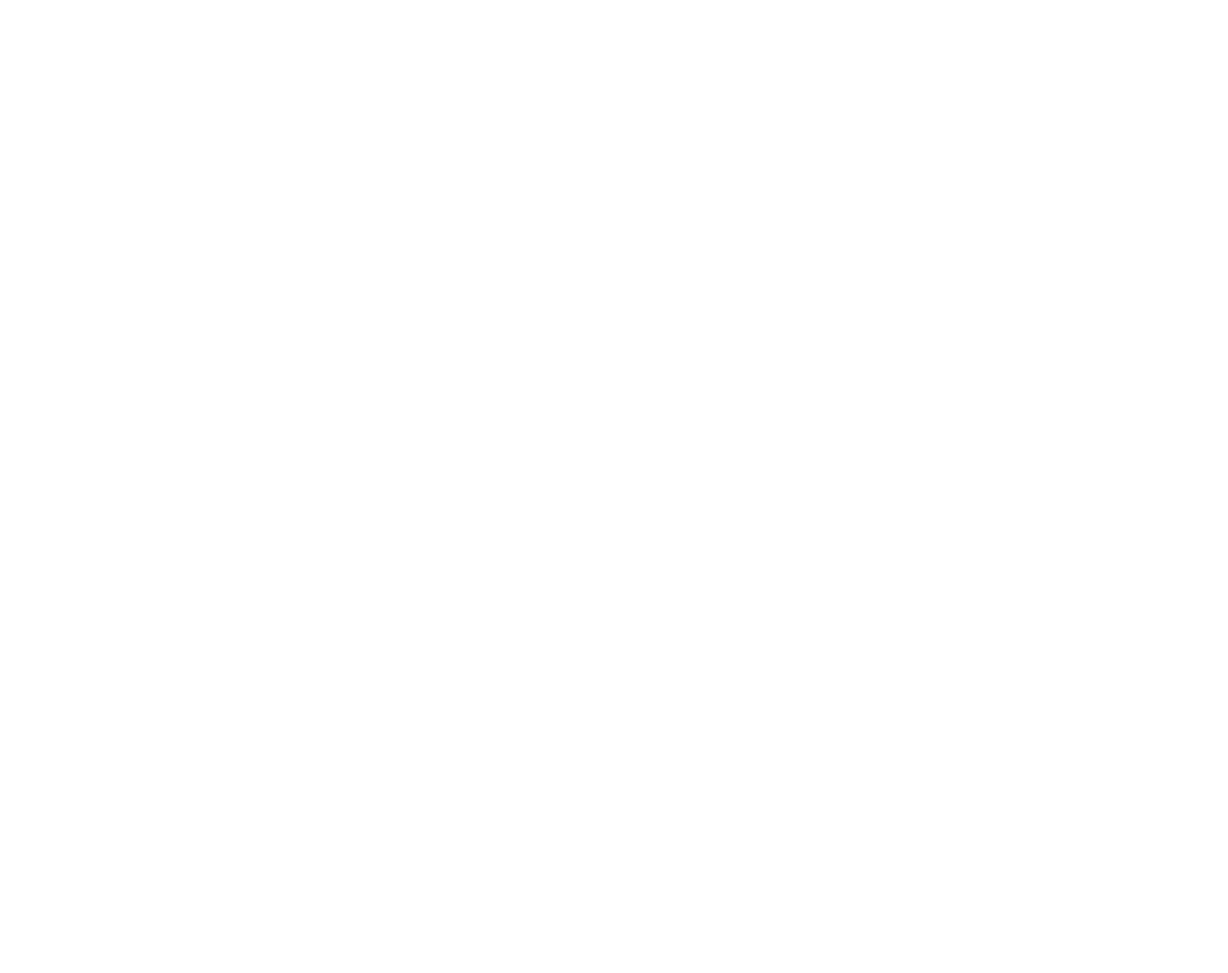
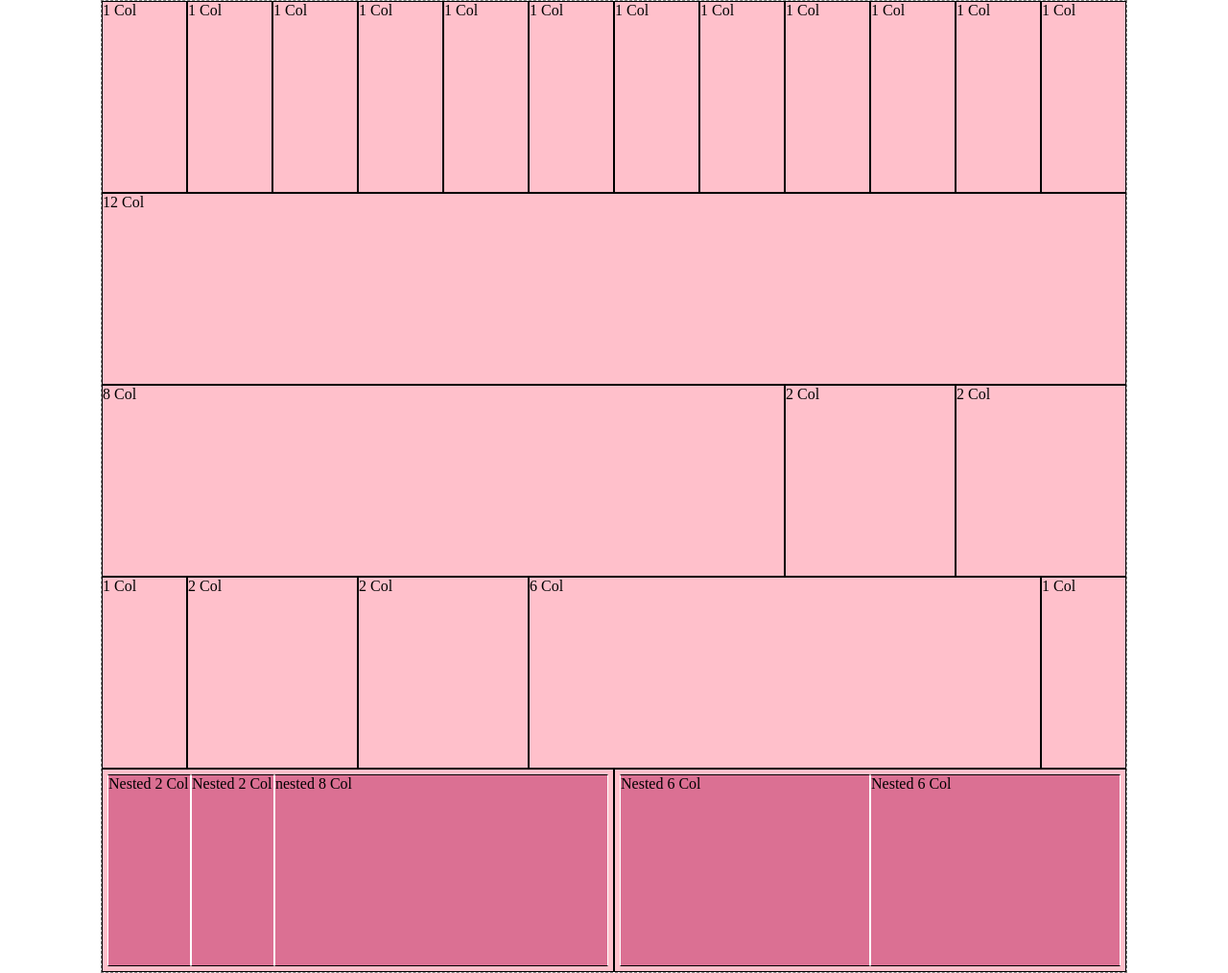
Before and after one commit to leoloca98/html-css-12bool, a plain HTML site: page index.html in a window 1280 px wide. Shown: the whole page at 96% size. Before the commit the page ends 800 px from the top, so only its background shows below. Drawn offline with Linux system fonts and the light colour scheme.

Commit message:
Add Dekstop First

```diff
--- /dev/null
+++ b/css/12bool.css
@@ -0,0 +1,122 @@
+/* **********  BOX SIZING  ********** */
+
+* {
+    margin: 0;
+    padding: 0;
+    box-sizing: border-box;
+}
+
+/* **********  CONTAINER  ********** */
+
+/* Container Classico */
+
+.container {
+    width: 100%;
+    max-width: 1070px;
+    margin: 0 auto;
+}
+
+/* Container a tutta pagina */
+
+.container-fluid {
+    width: 100%;
+    max-width: 100%;
+}
+
+/* **********  POSITION  ********** */
+
+.clearfix::after {
+    display: table;
+    clear: both;
+    content: "";
+}
+
+.center {
+    left: 50%;
+    top: 50%;
+    transform: translate(-50%, -50%);
+}
+
+/* **********  FLEX  ********** */
+
+/* Rigo */
+
+.row {
+    display: flex;
+    flex-direction: row;
+    flex-wrap: wrap;
+}
+
+/* Colonna */
+
+.col {
+    flex-grow: 1;
+}
+
+[class*="col"] {
+    flex-shrink: 0;
+    flex-grow: 0;
+    flex-basis: auto;
+}
+
+/* ***********  SISTEMA 12 COLONNE  *********** */
+
+.col-12 {
+    width: calc(100% / 12 * 12);
+    max-width: calc(100% / 12 * 12);
+}
+
+.col-11 {
+    width: calc(100% / 12 * 11);
+    max-width: calc(100% / 12 * 11);
+}
+
+.col-10 {
+    width: calc(100% / 12 * 10);
+    max-width: calc(100% / 12 * 10);
+}
+
+.col-9 {
+    width: calc(100% / 12 * 9);
+    max-width: calc(100% / 12 * 9);
+}
+
+.col-8 {
+    width: calc(100% / 12 * 8);
+    max-width: calc(100% / 12 * 8);
+}
+
+.col-7 {
+    width: calc(100% / 12 * 7);
+    max-width: calc(100% / 12 * 7);
+}
+
+.col-6 {
+    width: calc(100% / 12 * 6);
+    max-width: calc(100% / 12 * 6);
+}
+
+.col-5 {
+    width: calc(100% / 12 * 5);
+    max-width: calc(100% / 12 * 5);
+}
+
+.col-4 {
+    width: calc(100% / 12 * 4);
+    max-width: calc(100% / 12 * 4);
+}
+
+.col-3 {
+    width: calc(100% / 12 * 3);
+    max-width: calc(100% / 12 * 3);
+}
+
+.col-2 {
+    width: calc(100% / 12 * 2);
+    max-width: calc(100% / 12 * 2);
+}
+
+.col-1 {
+    width: calc(100% / 12 * 1);
+    max-width: calc(100% / 12 * 1);
+}
--- a/css/bool12.css
+++ /dev/null
@@ -1,5 +0,0 @@
-* {
-    margin: 0;
-    padding: 0;
-    box-sizing: border-box;
-}
--- a/css/style.css
+++ b/css/style.css
@@ -0,0 +1,20 @@
+.container, .container-fluid {
+    min-height: 100px;
+    border: 1px dashed grey;
+}
+
+[class*="col"] {
+    min-height: 200px;
+    border: 1px solid black;
+    background-color: pink;
+}
+
+#Es-5 .ex-5>.col-6 {
+    padding: 5px;
+}
+
+#Es-5 .col-6 .row *{
+    background-color: palevioletred;
+    border-left: 1px solid white;
+    border-right: 1px solid white;
+}
--- a/index.html
+++ b/index.html
@@ -5,12 +5,76 @@
     <meta charset="UTF-8">
     <meta http-equiv="X-UA-Compatible" content="IE=edge">
     <meta name="viewport" content="width=device-width, initial-scale=1.0">
-    <link rel="stylesheet" href="./css/bool12.css">
+    <link rel="stylesheet" href="./css/12bool.css">
     <link rel="stylesheet" href="./css/style.css">
-    <title>Bool 12</title>
+    <title>12Bool</title>
 </head>
 
 <body>
+    <div class="container">
+        <!-- 12 Colonne uguali  -->
+        <div id="Es-1">
+            <div class="row">
+                <div class="col-1">1 Col</div>
+                <div class="col-1">1 Col</div>
+                <div class="col-1">1 Col</div>
+                <div class="col-1">1 Col</div>
+                <div class="col-1">1 Col</div>
+                <div class="col-1">1 Col</div>
+                <div class="col-1">1 Col</div>
+                <div class="col-1">1 Col</div>
+                <div class="col-1">1 Col</div>
+                <div class="col-1">1 Col</div>
+                <div class="col-1">1 Col</div>
+                <div class="col-1">1 Col</div>
+            </div>
+        </div>
+        <!-- 1 Colonna unica -->
+        <div id="Es-2">
+            <div class="row">
+                <div class="col-12">12 Col</div>
+            </div>
+        </div>
+
+        <!-- Col da 8, 2 col da 2 -->
+        <div id="Es-3">
+            <div class="row">
+                <div class="col-8">8 Col</div>
+                <div class="col-2">2 Col</div>
+                <div class="col-2">2 Col</div>
+            </div>
+        </div>
+
+        <!-- qualcosa -->
+        <div id="Es-4">
+            <div class="row">
+                <div class="col-1">1 Col</div>
+                <div class="col-2">2 Col</div>
+                <div class="col-2">2 Col</div>
+                <div class="col-6">6 Col</div>
+                <div class="col-1">1 Col</div>
+            </div>
+        </div>
+
+        <!-- qulcos'altro -->
+        <div id="Es-5">
+            <div class="row ex-5">
+                <div class="col-6">
+                    <div class="row">
+                        <div class="col-2">Nested 2 Col</div>
+                        <div class="col-2">Nested 2 Col</div>
+                        <div class="col-8">nested 8 Col</div>
+                    </div>
+                </div>
+                <div class="col-6">
+                    <div class="row">
+                        <div class="col-6">Nested 6 Col</div>
+                        <div class="col-6">Nested 6 Col</div>
+                    </div>
+                </div>
+            </div>
+        </div>
+    </div>
 
 </body>
 
```
